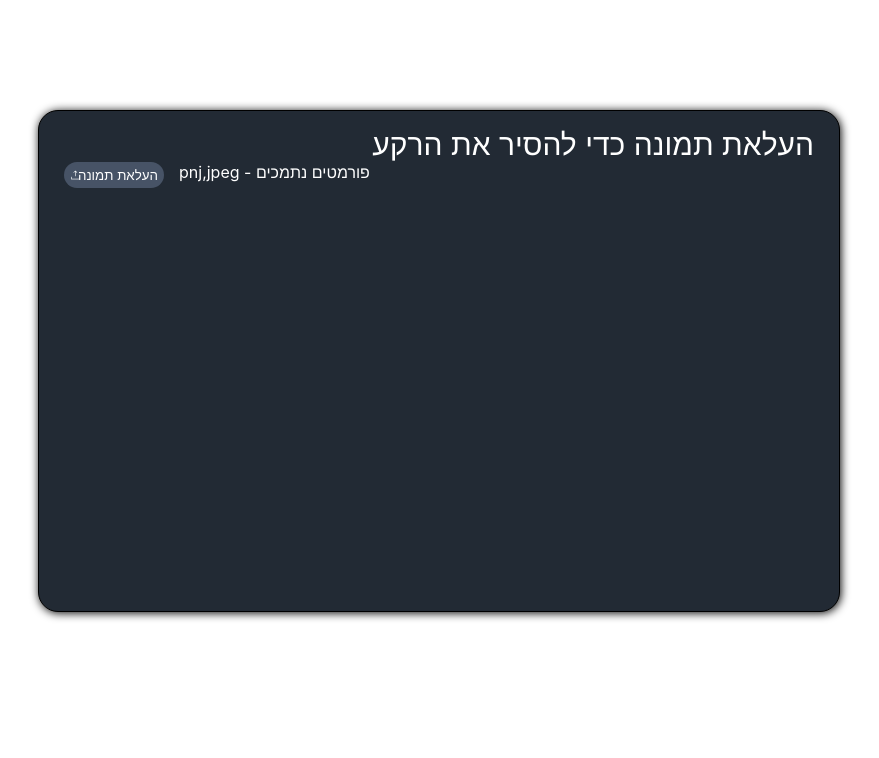
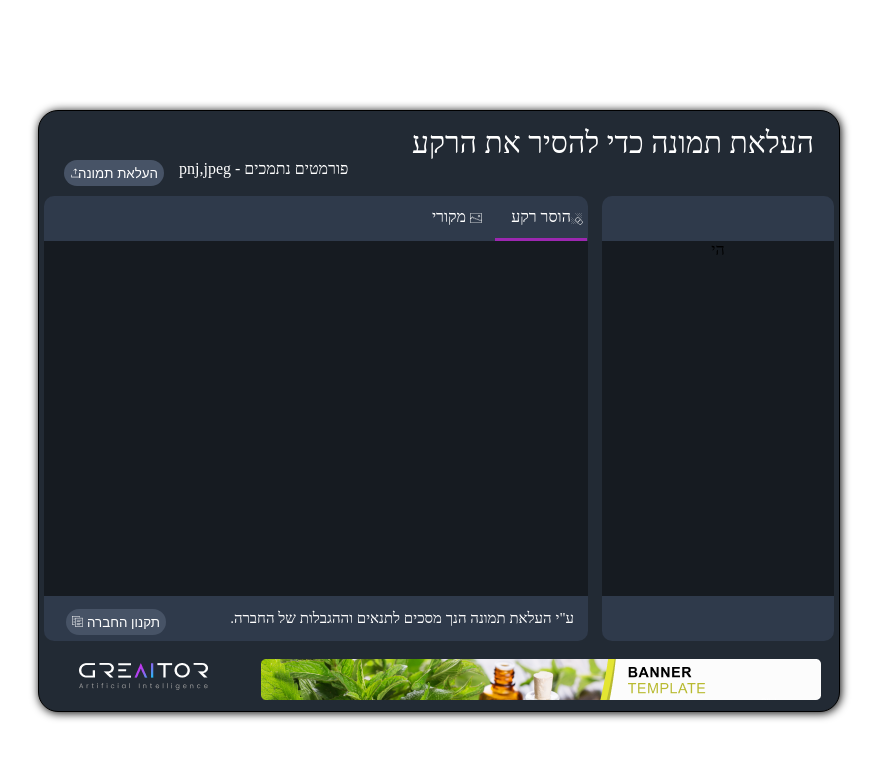
Before and after one commit to AriMeir/ReactProject, a React (Create React App) app: page / in a window 1280 px wide. Shown: the top 758 px of the page, without its empty margins (201-1080 px from the left). Built offline with nearby package versions, Linux system fonts and the light colour scheme.

Commit message:
lesson 2

```diff
--- a/src/Bgremove.css
+++ b/src/Bgremove.css
@@ -1,6 +1,13 @@
+@font-face {
+    font-family: "Adumna";
+    src: url('./assets/fonts/Aduma\ Regular.ttf'),
+  }
+body{
+    font-family: 'Aduma';
+}
 .bg_div_cont{
     width: 800px;
-    height: 500px;
+    height: 600px;
     border: 1px solid black;
     margin: 0 auto;
     margin-top: 110px;
@@ -40,3 +47,96 @@
     left: 12px;
     top: 10px;
 }
+.main_cont{
+    clear: both;
+}
+.main_cont_left{
+    width: 68%;
+    float: left;
+    height: 445px;
+    margin-left: 5px;
+    margin-top: 10px;
+    border-radius: 10px;
+    background-color: #2F3A4B;
+
+
+
+
+
+
+}
+.main_cont_right{
+    width: 29%;
+    float: right;
+    height: 445px;
+    margin-right: 5px;
+    margin-top: 10px;
+    border-radius: 10px;
+    background-color: #2F3A4B;
+
+}
+.middle_div_left, .middle_div_right{
+    height: 355px;
+    margin-top: 45px;
+    background-color: #161B21;
+
+}
+
+.footer_cont{
+
+}
+.logo{
+    float: left;
+    margin:22px;
+    margin-left: 40px;
+
+}
+.banner{
+    float: right;
+    margin:18px;
+}
+.tab_button_no_bg, .tab_button_original{
+    color: white;
+    width: 92px;
+    float: right;
+    position: relative;
+    top: -33px;
+    right: 1px;
+
+}
+.tab_button_no_bg{
+    background-image: url('./assets/Cleanup Edges.png');
+    background-repeat: no-repeat;
+    background-position: 75px 4px;
+    border-bottom: 3px solid #9C27B0;
+    padding-bottom: 12px
+}
+.tab_button_original{
+    background-image: url('./assets/Image.png');
+    background-repeat: no-repeat;
+    background-position: 67px 4px;
+    padding-bottom: 12px;
+}
+.main_cont_left_footer_text {
+    color: white;
+    font-size: 15px;
+    text-align: right;
+    direction: rtl;
+    margin: 14px;
+}
+.company_policy_btm{
+    float: left;
+    margin-top: -32px;
+    margin-left: 22px;
+
+    border-radius: 25px;
+    width: 100px;
+    border: 0;
+    background-color: #475366;
+    color: white;
+    height: 26px;
+    background-image: url('./assets/eula.png');
+    background-repeat: no-repeat;
+    text-align: right;
+    background-position: 5px 6px;
+}
--- a/src/Bgremove.js
+++ b/src/Bgremove.js
@@ -1,5 +1,8 @@
 import close from './assets/close.jpeg'
+import logo from './assets/logo.png'
+import banner from './assets/banner.png'
 import './Bgremove.css';
+import DownloadImg from './DownloadImg';
 
 function Bgremove() {
   return (
@@ -12,6 +15,32 @@ function Bgremove() {
                     <button className='bg_div_header_button'>העלאת תמונה</button>
                     <div className='bg_div_header_subtext'> pnj,jpeg - פורמטים נתמכים   </div>
                 </div>
+                <div className='main_cont'>
+                  <div className='main_cont_left'>
+                    <div className='middle_div_left'>
+                      <div className='tab_button_no_bg'>הוסר רקע</div>
+                      <div className='tab_button_original'>מקורי</div>
+                    </div>
+                    <div className='main_cont_left_footer'>
+                    <div className='main_cont_left_footer_text'>ע"י העלאת תמונה הנך מסכים לתנאים וההגבלות של החברה.</div>
+                    <button className='company_policy_btm'>תקנון החברה</button>
+
+                    </div>
+
+                  </div>
+                  <div className='main_cont_right'>
+                    <div className='middle_div_right'>
+                      <DownloadImg/>
+
+                    </div>
+                  </div>
+
+                </div>
+                <div className='footer_cont'>
+                  <img src={logo} className='logo'/>
+                  <a href='http://www.google.com'target='_blank'><img src={banner} className='banner'/></a>
+
+                </div>
         </div>
     </div>
 
--- /dev/null
+++ b/src/DownloadImg.js
@@ -0,0 +1,12 @@
+import './DownloadImg.css';
+
+
+function DownloadImg() {
+  return (
+    <div className="DownloadImg">
+     הי
+    </div>
+  );
+}
+
+export default DownloadImg;
```
Also changed, not shown: src/DownloadImg.css (added), src/assets/fonts/Aduma Regular.ttf (added).
